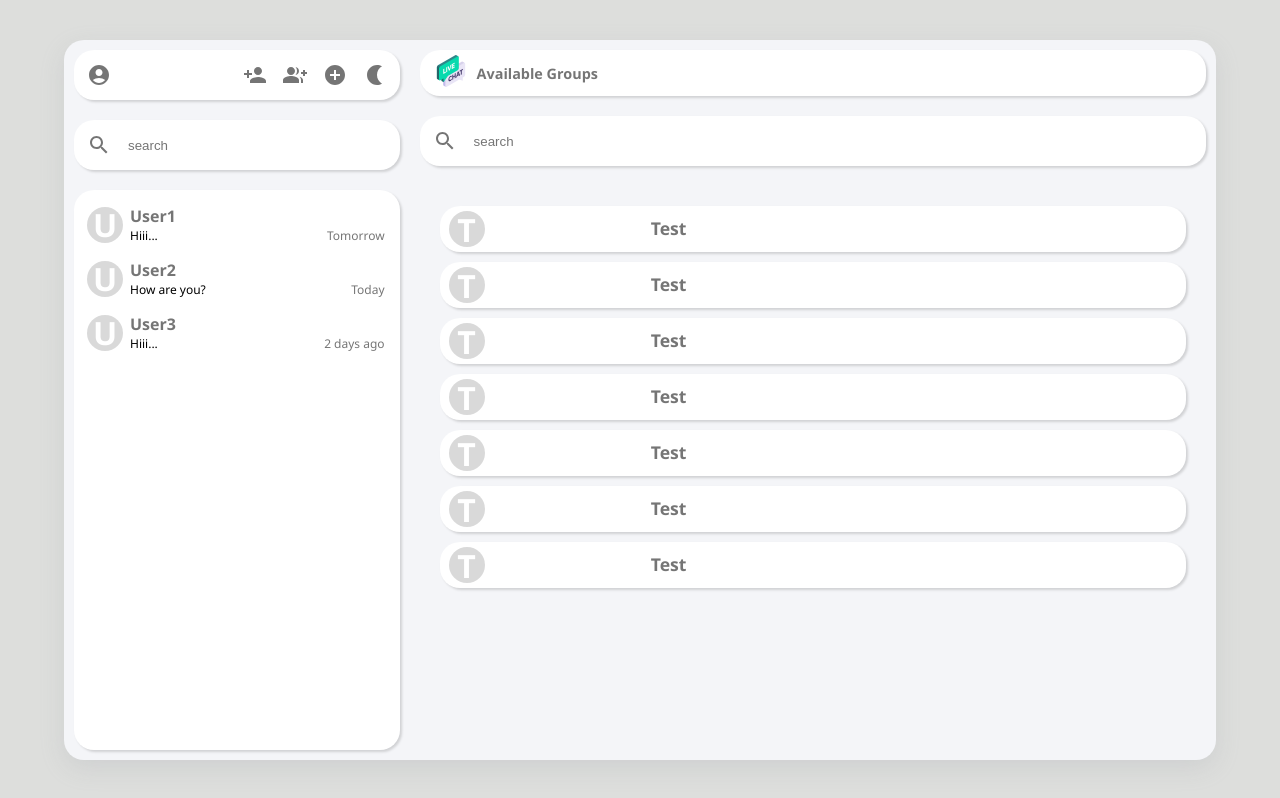
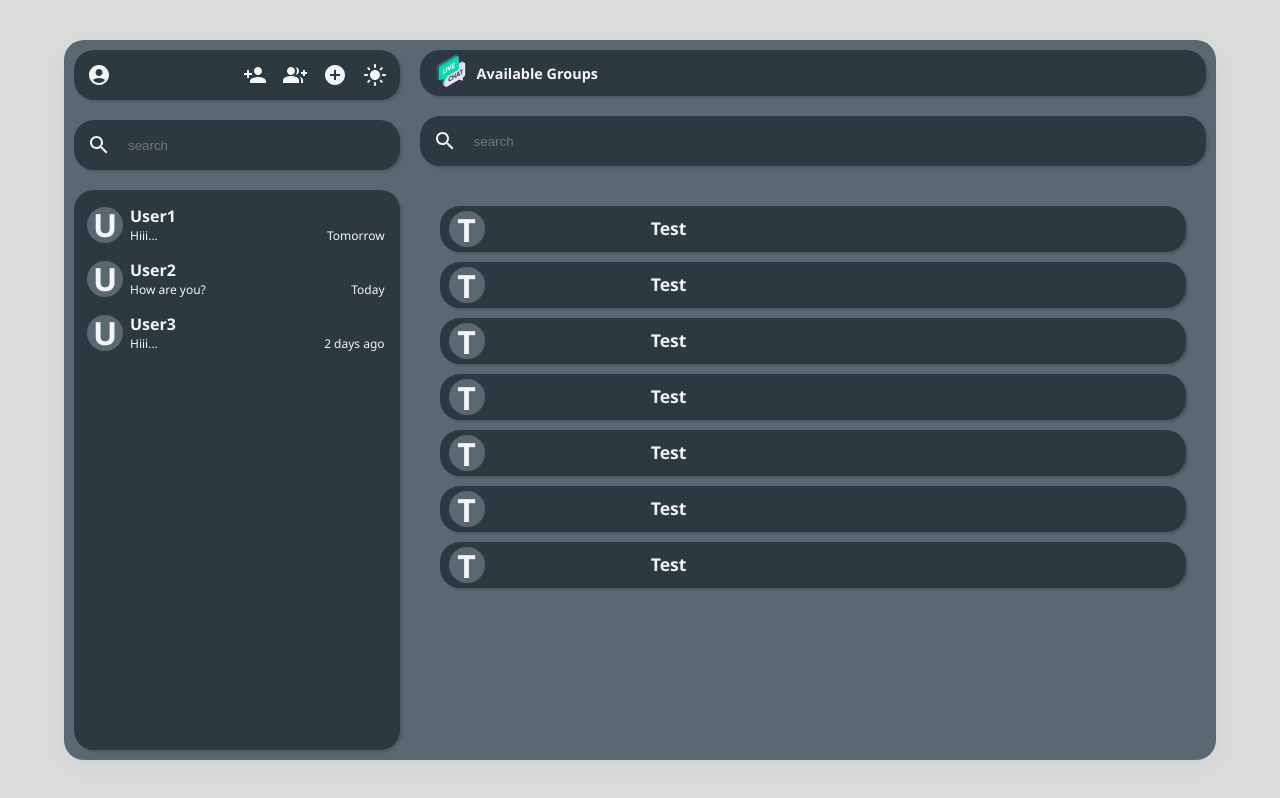
Before and after one commit to Kxrishx03/weChat, a React (Vite) app in the folder Frontend/: page /app/groups in a window 1280 px wide. Both pictures are taken after a click on the button 374 px from the left and 75 px from the top of the page. Built offline with nearby package versions, Linux system fonts and the light colour scheme.

Commit message:
"FRONTEND 90% DONE"

```diff
--- a/Frontend/package.json
+++ b/Frontend/package.json
@@ -14,10 +14,12 @@
     "@emotion/styled": "^11.11.5",
     "@mui/icons-material": "^5.15.15",
     "@mui/material": "^5.15.15",
+    "@reduxjs/toolkit": "^2.2.3",
     "localforage": "^1.10.0",
     "match-sorter": "^6.3.4",
     "react": "^18.2.0",
     "react-dom": "^18.2.0",
+    "react-redux": "^9.1.1",
     "react-router-dom": "^6.22.3",
     "sort-by": "^1.2.0"
   },
--- a/Frontend/src/App.css
+++ b/Frontend/src/App.css
@@ -1,8 +1,21 @@
+.dark{
+    background-color: #2d3941 !important;
+    color: #f4f5f8 !important;
+
+}
+
+.light_dark{
+    background-color:#5B6871 !important;
+    color: #f4f5f8 !important;
+}
+
+.title{
+    color: #f4f5f8 !important;
+}
 
 *{
     margin: 0;
     padding: 0;
-
 }
 .app_container{
     background-color: #dddedc;
@@ -200,6 +213,8 @@
     grid-area: 1/2/2/4;
     font-family: 'Segoe UI', Tahoma, Geneva, Verdana, sans-serif;
     font-weight: bold;
+    align-self: center;
+    justify-self: center;
     color: rgba(0,0,0,0.54);
 }
 
--- /dev/null
+++ b/Frontend/src/Features/themeSlice.jsx
@@ -0,0 +1,15 @@
+import { createSlice } from '@reduxjs/toolkit';
+
+ export const themeSlice = createSlice({
+    name :'themeSlice',
+    initialState : true,
+    reducers : {
+        toggleTheme : (state)=>{
+            return  !state;
+        }
+    }
+ });
+
+
+ export const {toggleTheme} = themeSlice.actions;
+ export default themeSlice.reducer;
--- a/Frontend/src/components/Conversation.jsx
+++ b/Frontend/src/components/Conversation.jsx
@@ -1,21 +1,29 @@
 import { useNavigate } from "react-router-dom";
+import {useSelector} from 'react-redux';
 
 export function Conversation({props}){
     const navigate = useNavigate();
+    const lighTheme = useSelector((state) => state.themeKey);
+
     return(
         <div className="conversation-cont" onClick={()=>{
             navigate('chat')
           } }>
-           <p className="con-icon">
+           <p
+
+               className={'con-icon' + ((lighTheme)?"":" light_dark") }
+
+           >
             {props.name[0]}
            </p>
-           <p className="con-title">
+           <p
+            className={'con-title' + ((lighTheme)?"":" title") }>
            {props.name}
            </p>
            <p className="con-lstmssg">
            {props.lastmessage}
            </p>
-           <p className="con-lstseen">
+           <p  className={'con-lstseen' + ((lighTheme)?"":" title") }>
             {props.timeStamp}
            </p>
         </div>
--- a/Frontend/src/components/Groups.jsx
+++ b/Frontend/src/components/Groups.jsx
@@ -1,78 +1,88 @@
 import logo from './icons/logo.png';
 import { IconButton } from '@mui/material';
 import SearchIcon from '@mui/icons-material/Search';
+import {useSelector} from 'react-redux';
+
 
 export function Groups(){
+
+     const lighTheme = useSelector((state) => state.themeKey);
+
     return (
-        <div className="list-cont">
-            <div className="list-cont-header">
+        <div className="list-cont"
+        >
+            <div
+             className={'list-cont-header' + ((lighTheme)?"":" dark")}>
                <div >
                <img className='list-icon' src={logo} alt="logo" />
                </div>
                <div className='list-title'>
-               <p >Available Groups</p>
+               <p className={'icon' + ((lighTheme)?"":" dark") } >Available Groups</p>
                </div>
             </div>
 
 
 
-        <div className='search_sidebar'>
+        <div
+        className={'search_sidebar' + ((lighTheme)?"":" dark")}
+        >
         <IconButton>
-        <SearchIcon />
+        <SearchIcon  className={'icon' + ((lighTheme)?"":" dark")} />
         </IconButton>
-        <input className='srh-box' type="text"  placeholder='search'/>
+        <input className={'srh-box' + ((lighTheme)?"":" dark") } type="text"  placeholder='search'/>
         </div>
 
         <div className='users_list'>
-
-        <div className="user-list-area">
-             <p className="user-icon">T</p>
+        <div
+        className={'user-list-area' + ((lighTheme)?"":" dark") }>
+             <p  className={'user-icon' + ((lighTheme)?"":" light_dark") } >T</p>
              <div >
-             <p className="user-list-title">Test</p>
+             <p className={'user-list-title' + ((lighTheme)?"":" dark") } >Test</p>
              </div>
         </div>
-        <div className="user-list-area">
-             <p className="user-icon">T</p>
+        <div
+        className={'user-list-area' + ((lighTheme)?"":" dark") }>
+             <p  className={'user-icon' + ((lighTheme)?"":" light_dark") } >T</p>
              <div >
-             <p className="user-list-title">Test</p>
+             <p className={'user-list-title' + ((lighTheme)?"":" dark") } >Test</p>
              </div>
+        </div>
+        <div
+        className={'user-list-area' + ((lighTheme)?"":" dark") }>
+             <p  className={'user-icon' + ((lighTheme)?"":" light_dark") } >T</p>
+             <div >
+             <p className={'user-list-title' + ((lighTheme)?"":" dark") } >Test</p>
+             </div>
+        </div>
+        <div
+        className={'user-list-area' + ((lighTheme)?"":" dark") }>
+             <p  className={'user-icon' + ((lighTheme)?"":" light_dark") } >T</p>
+             <div >
+             <p className={'user-list-title' + ((lighTheme)?"":" dark") } >Test</p>
+             </div>
+        </div>
+        <div
+        className={'user-list-area' + ((lighTheme)?"":" dark") }>
+             <p  className={'user-icon' + ((lighTheme)?"":" light_dark") } >T</p>
+             <div >
+             <p className={'user-list-title' + ((lighTheme)?"":" dark") } >Test</p>
+             </div>
+        </div>
+        <div
+        className={'user-list-area' + ((lighTheme)?"":" dark") }>
+             <p  className={'user-icon' + ((lighTheme)?"":" light_dark") } >T</p>
+             <div >
+             <p className={'user-list-title' + ((lighTheme)?"":" dark") } >Test</p>
+             </div>
+        </div>
+        <div
+        className={'user-list-area' + ((lighTheme)?"":" dark") }>
+             <p  className={'user-icon' + ((lighTheme)?"":" light_dark") } >T</p>
+             <div >
+             <p className={'user-list-title' + ((lighTheme)?"":" dark") } >Test</p>
+             </div>
+        </div>
 
-        </div>
-        <div className="user-list-area">
-             <p className="user-icon">T</p>
-             <div >
-             <p className="user-list-title">Test</p>
-             </div>
-
-        </div>
-        <div className="user-list-area">
-             <p className="user-icon">T</p>
-             <div >
-             <p className="user-list-title">Test</p>
-             </div>
-
-        </div>
-        <div className="user-list-area">
-             <p className="user-icon">T</p>
-             <div >
-             <p className="user-list-title">Test</p>
-             </div>
-
-        </div>
-        <div className="user-list-area">
-             <p className="user-icon">T</p>
-             <div >
-             <p className="user-list-title">Test</p>
-             </div>
-
-        </div>
-        <div className="user-list-area">
-             <p className="user-icon">T</p>
-             <div >
-             <p className="user-list-title">Test</p>
-             </div>
-
-        </div>
 
 
         </div>
--- a/Frontend/src/components/MainContainer.jsx
+++ b/Frontend/src/components/MainContainer.jsx
@@ -1,16 +1,14 @@
 import { SideBar } from './SideBar';
-import { ChatArea } from './ChatArea';
-import { Welcome } from './Welcome';
-import { CreateGroups } from './CreateGroups';
-import { OnlineUsers } from './OnlineUsers';
-import { useState } from 'react';
 import { Outlet } from 'react-router-dom';
+import {useSelector} from 'react-redux';
+
 export function MainContainer(){
 
-
+    const lighTheme = useSelector((state) => state.themeKey);
     return(
 
-           <div className="main_container">
+           <div
+           className={'main_container' + ((lighTheme)?"":" light_dark")}>
             <SideBar/>
             <Outlet />
 
--- a/Frontend/src/components/OnlineUsers.jsx
+++ b/Frontend/src/components/OnlineUsers.jsx
@@ -1,77 +1,81 @@
 import logo from './icons/logo.png';
 import { IconButton } from '@mui/material';
 import SearchIcon from '@mui/icons-material/Search';
+import {useSelector} from 'react-redux';
 
 export function OnlineUsers(){
+
+    const lighTheme = useSelector((state) => state.themeKey);
     return (
         <div className="list-cont">
-            <div className="list-cont-header">
+            <div className={'list-cont-header' + ((lighTheme)?"":" dark")}>
                <div >
                <img className='list-icon' src={logo} alt="logo" />
                </div>
                <div className='list-title'>
-               <p >Online Users</p>
+               <p className={'icon' + ((lighTheme)?"":" dark") } >Online Users</p>
                </div>
             </div>
 
 
 
-        <div className='search_sidebar'>
+        <div className={'search_sidebar' + ((lighTheme)?"":" dark")}>
         <IconButton>
-        <SearchIcon />
+        <SearchIcon className={'icon' + ((lighTheme)?"":" dark")} />
         </IconButton>
-        <input className='srh-box' type="text"  placeholder='search'/>
+        <input className={'srh-box' + ((lighTheme)?"":" dark") } type="text"  placeholder='search'/>
         </div>
 
         <div className='users_list'>
 
-        <div className="user-list-area">
-             <p className="user-icon">T</p>
+        <div
+        className={'user-list-area' + ((lighTheme)?"":" dark") }>
+             <p  className={'user-icon' + ((lighTheme)?"":" light_dark") } >T</p>
              <div >
-             <p className="user-list-title">Test</p>
+             <p className={'user-list-title' + ((lighTheme)?"":" dark") } >Test</p>
              </div>
         </div>
-        <div className="user-list-area">
-             <p className="user-icon">T</p>
+        <div
+        className={'user-list-area' + ((lighTheme)?"":" dark") }>
+             <p  className={'user-icon' + ((lighTheme)?"":" light_dark") } >T</p>
              <div >
-             <p className="user-list-title">Test</p>
+             <p className={'user-list-title' + ((lighTheme)?"":" dark") } >Test</p>
              </div>
-
         </div>
-        <div className="user-list-area">
-             <p className="user-icon">T</p>
+        <div
+        className={'user-list-area' + ((lighTheme)?"":" dark") }>
+             <p  className={'user-icon' + ((lighTheme)?"":" light_dark") } >T</p>
              <div >
-             <p className="user-list-title">Test</p>
+             <p className={'user-list-title' + ((lighTheme)?"":" dark") } >Test</p>
              </div>
-
         </div>
-        <div className="user-list-area">
-             <p className="user-icon">T</p>
+        <div
+        className={'user-list-area' + ((lighTheme)?"":" dark") }>
+             <p  className={'user-icon' + ((lighTheme)?"":" light_dark") } >T</p>
              <div >
-             <p className="user-list-title">Test</p>
+             <p className={'user-list-title' + ((lighTheme)?"":" dark") } >Test</p>
              </div>
-
         </div>
-        <div className="user-list-area">
-             <p className="user-icon">T</p>
+        <div
+        className={'user-list-area' + ((lighTheme)?"":" dark") }>
+             <p  className={'user-icon' + ((lighTheme)?"":" light_dark") } >T</p>
              <div >
-             <p className="user-list-title">Test</p>
+             <p className={'user-list-title' + ((lighTheme)?"":" dark") } >Test</p>
              </div>
-
         </div>
-        <div className="user-list-area">
-             <p className="user-icon">T</p>
+        <div
+        className={'user-list-area' + ((lighTheme)?"":" dark") }>
+             <p  className={'user-icon' + ((lighTheme)?"":" light_dark") } >T</p>
              <div >
-             <p className="user-list-title">Test</p>
+             <p className={'user-list-title' + ((lighTheme)?"":" dark") } >Test</p>
              </div>
-
         </div>
-        <div className="user-list-area">
-             <p className="user-icon">T</p>
+        <div
+        className={'user-list-area' + ((lighTheme)?"":" dark") }>
+             <p  className={'user-icon' + ((lighTheme)?"":" light_dark") } >T</p>
              <div >
-             <p className="user-list-title">Test</p>
+             <p className={'user-list-title' + ((lighTheme)?"":" dark") } >Test</p>
              </div>
-
         </div>
 
 
--- a/Frontend/src/components/SideBar.jsx
+++ b/Frontend/src/components/SideBar.jsx
@@ -6,8 +6,11 @@ import AddCircleIcon from '@mui/icons-material/AddCircle';
 import NightlightIcon from '@mui/icons-material/Nightlight';
 import SearchIcon from '@mui/icons-material/Search';
 import { Conversation } from './Conversation';
+import LightModeIcon from '@mui/icons-material/LightMode';
 import { useState } from 'react';
 import { useNavigate } from "react-router-dom";
+import {useDispatch, useSelector} from 'react-redux';
+import { toggleTheme } from '../Features/themeSlice';
 
 export function SideBar(){
 
@@ -30,51 +33,80 @@ export function SideBar(){
   ]);
 
   const navigate = useNavigate();
+  const dispatch = useDispatch();
+  const lighTheme = useSelector((state) => state.themeKey );
 
     return(
         <div className="side-bar-container">
 
-        <div className='header_sidebar'>
-           <div className='user_icon'>
+        <div className={'header_sidebar' + ((lighTheme)?"":" dark")}>
+           <div className= 'user_icon'>
            <IconButton>
-           <AccountCircleIcon />
+           <AccountCircleIcon
+            className={'icon' + ((lighTheme)?"":" dark")}
+           />
            </IconButton>
            </div>
            <div className='other_icons'>
            <IconButton onClick={()=>{
             navigate('online-users');
            }}>
-           <PersonAddIcon />
+           <PersonAddIcon
+             className={'icon' + ((lighTheme)?"":" dark")}
+           />
            </IconButton>
 
            <IconButton onClick={()=>{
             navigate('groups');
            }}>
-           <GroupAddIcon />
+           <GroupAddIcon
+             className={'icon' + ((lighTheme)?"":" dark")}
+           />
            </IconButton>
 
            <IconButton onClick={()=>{
             navigate('create-groups');
            }} >
-            <AddCircleIcon />
+            <AddCircleIcon  className={'icon' + ((lighTheme)?"":" dark")}/>
            </IconButton>
-           <IconButton>
-           <NightlightIcon />
+
+
+           <IconButton onClick={()=>{
+                dispatch(toggleTheme())
+           }}>
+           {
+            lighTheme &&
+            <NightlightIcon />
+           }
+
+           {
+            !lighTheme &&
+            <LightModeIcon  className={'icon' + ((lighTheme)?"":" dark")}/>
+           }
            </IconButton>
            </div>
         </div>
 
-        <div className='search_sidebar'>
+        <div
+         className={'search_sidebar' + ((lighTheme)?"":" dark")}
+        >
         <IconButton>
-        <SearchIcon />
+        <SearchIcon  className={'icon' + ((lighTheme)?"":" dark")} />
         </IconButton>
-        <input className='srh-box' type="a"  placeholder='search'/>
+        <input
+         className={'srh-box' + ((lighTheme)?"":" dark")}
+
+        type="a"  placeholder='search'/>
         </div>
 
-        <div className='chats_sidebar'>
+        <div
+        className={'chats_sidebar' + ((lighTheme)?"":" dark")}
+        >
           {
             conversations.map((conversation)=>{
-              return <Conversation props={conversation} key={conversation.name}
+              return <Conversation
+               className={'icon' + ((lighTheme)?"":" dark")}
+               props={conversation} key={conversation.name}
 
               />
             })
--- a/Frontend/src/main.jsx
+++ b/Frontend/src/main.jsx
@@ -3,12 +3,16 @@ import ReactDOM from 'react-dom/client'
 import App from './App.jsx'
 import './index.css'
 import { BrowserRouter } from "react-router-dom";
+import { Provider } from 'react-redux';
+import { store } from './Features/Store.jsx';
 
 ReactDOM.createRoot(document.getElementById('root')).render(
 
   <React.StrictMode>
     <BrowserRouter>
+    <Provider store = {store}>
     <App />
+    </Provider>
     </BrowserRouter>
   </React.StrictMode>
 
```
Also changed, not shown: Frontend/src/Features/Store.jsx (added, +8 -0 lines), 1 other file (tests, documents, lock files or other folders).
